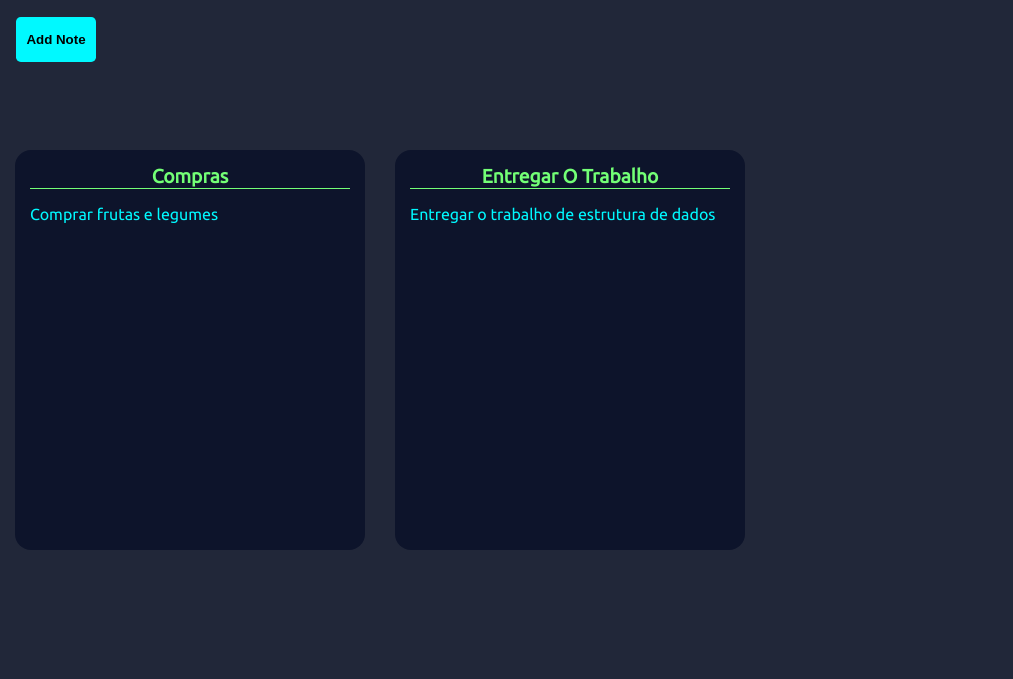
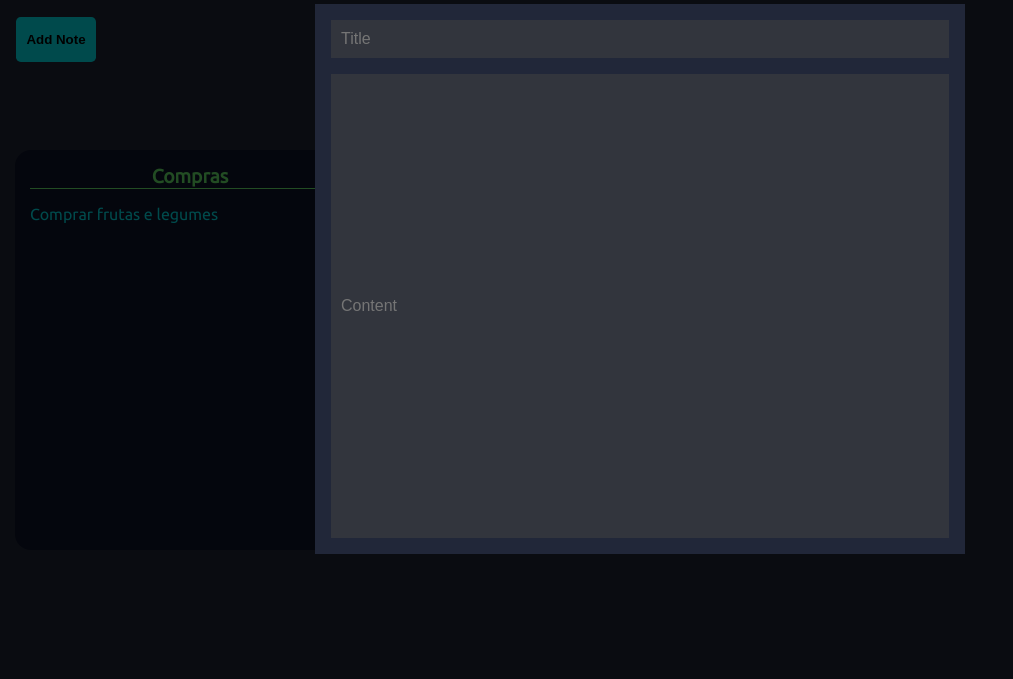
Before and after one commit to AlexJr22/My-Note-App, a website with bundled scripts: page index.html in a window 1280 px wide. Shown: the part 121-800 px from the top of the page, without its empty margins (0-1013 px from the left). Built offline with nearby package versions, Linux system fonts and the light colour scheme.

Commit message:
initial concept of section#newNote

```diff
--- a/index.html
+++ b/index.html
@@ -12,11 +12,19 @@
     <body>
         <div id="containerNewNote">
             <section id="newNote">
-                <label for="title">Title</label>
-                <input id="title" name="title" type="text" />
+                <input
+                    id="title"
+                    name="title"
+                    type="text"
+                    placeholder="Title"
+                />
 
-                <label for="content">Content</label>
-                <input id="content" name="content" type="text" />
+                <input
+                    id="content"
+                    name="content"
+                    type="text"
+                    placeholder="Content"
+                />
             </section>
         </div>
 
--- a/src/css/newNote/newNote.scss
+++ b/src/css/newNote/newNote.scss
@@ -4,7 +4,7 @@ $color2: #73ff76;
 
 #containerNewNote {
     background-color: rgba(0, 0, 0, 0.7);
-    display: none;
+    display: block;
 
     position: absolute;
 
@@ -21,6 +21,28 @@ $color2: #73ff76;
         transform: translate(-50%, -50%);
 
         background-color: $bgColor;
+
+        display: flex;
+        flex-direction: column;
+        align-items: center;
+        text-align: center;
+
+        padding: 1rem;
+
+        gap: 1rem;
+        input[type="text"] {
+            width: 100%;
+            outline: none;
+            font-size: 16px;
+            color: $color2;
+            background-color: #32353d;
+            border: none;
+            padding: 10px;
+        }
+
+        #content {
+            height: 100%;
+        }
     }
 }
 
```
Also changed, not shown: src/css/newNote/newNote.css, 1 other file.
